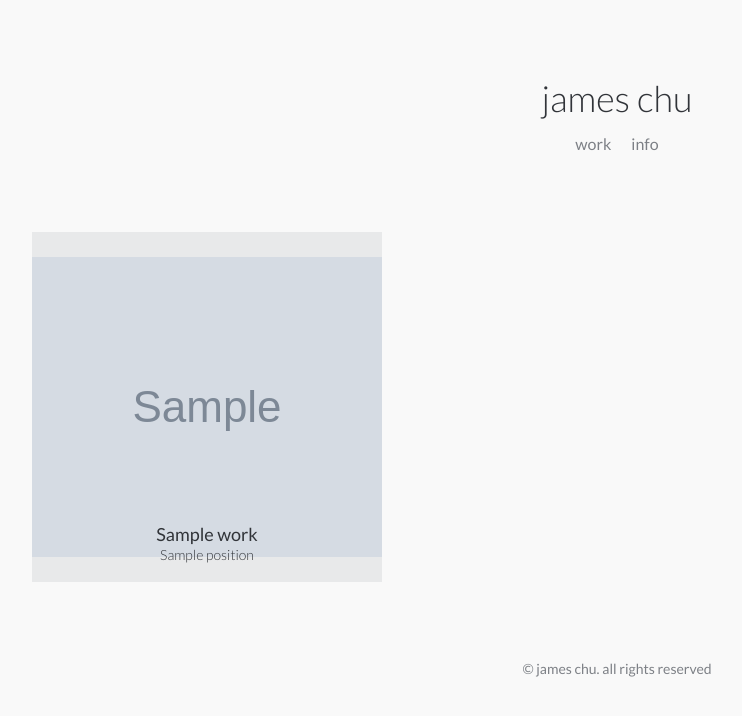
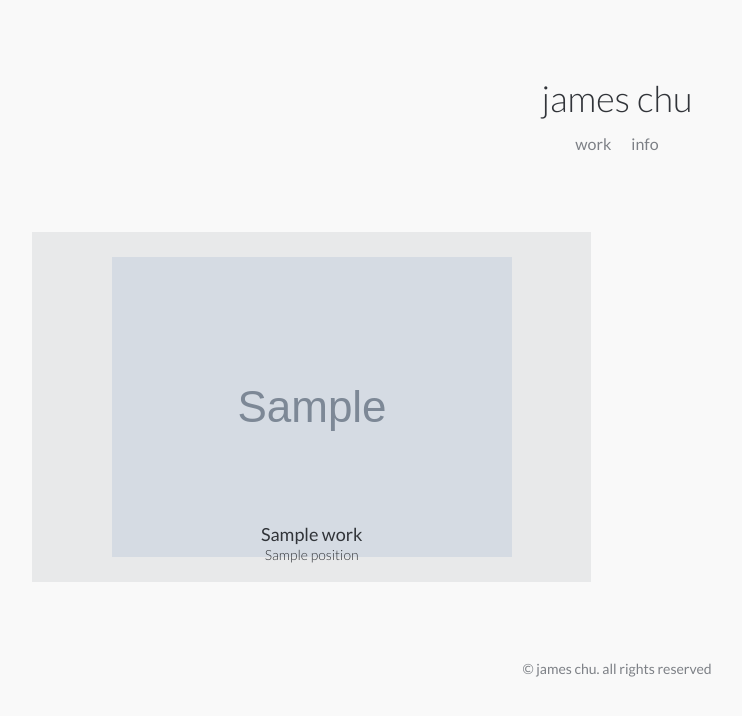
Before and after one commit to jamescchu/jameschu-v4, a PHP site: template src/View/index.html.twig in a window 1280 px wide. Shown: the top 716 px of the page, without its empty margins (23-765 px from the left). Run offline with PHP 8.4, Linux system fonts and the light colour scheme; the template is opened without the code that fills it: most values are stand-ins (such as "Sample title", 1, 10 or a date in 2020); grey boxes marked "Sample" are stand-in pictures; some libraries are stand-ins or nearby versions.

Commit message:
adjusted work’s grid

```diff
--- a/assets/scss/screen.scss
+++ b/assets/scss/screen.scss
@@ -70,7 +70,7 @@ header {
   li {
     background-position: center center;
     background-repeat: no-repeat;
-    min-width: 350px;
+    min-width: 47%;
     min-height: 350px;
     margin: 10px 10px;
     background-color: $gray2;
--- a/web/css/screen.css
+++ b/web/css/screen.css
@@ -95,7 +95,7 @@ header {
   .works li {
     background-position: center center;
     background-repeat: no-repeat;
-    min-width: 350px;
+    min-width: 47%;
     min-height: 350px;
     margin: 10px 10px;
     background-color: #E8E9EA;
```
